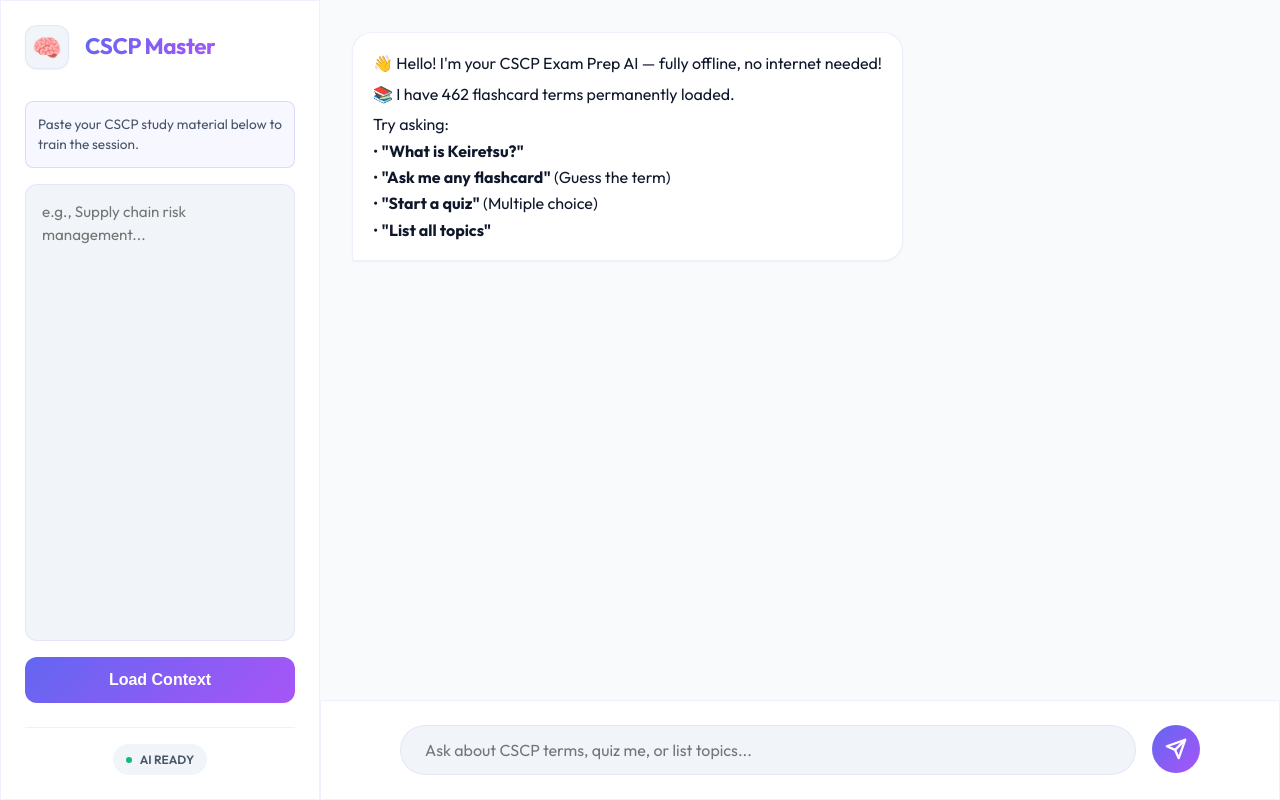
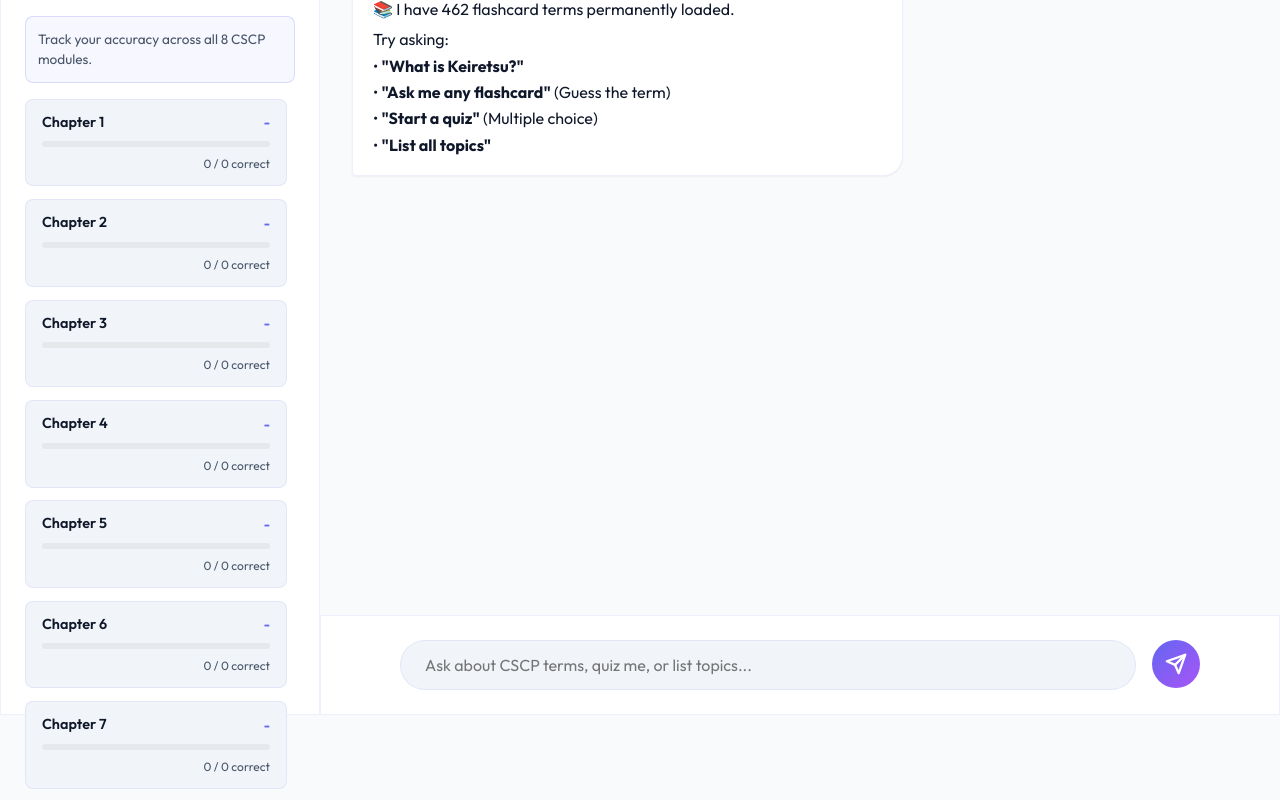
Before and after one commit to Kajalmotki/CSCP-, a React (Vite) app: page / in a window 1280 px wide. Built offline with nearby package versions, Linux system fonts and the light colour scheme.

Commit message:
feat: Replace Sidebar with persistent Graphical Progress Tracker

```diff
--- a/src/App.jsx
+++ b/src/App.jsx
@@ -1,14 +1,45 @@
-import React, { useState } from 'react';
+import React, { useState, useEffect } from 'react';
 import Sidebar from './components/Sidebar';
 import ChatArea from './components/ChatArea';
 import { CSCP_PERMANENT_KNOWLEDGE } from './data/csc_permanent_data';
 import './App.css';
 
+const INITIAL_STATS = Array.from({ length: 8 }, (_, i) => ({
+  chapter: i + 1,
+  total: 0,
+  correct: 0
+}));
+
 function App() {
   const [cscpContext, setCscpContext] = useState('');
   const [isSidebarOpen, setIsSidebarOpen] = useState(false);
 
+  // Persistent Quiz Stats tracking
+  const [quizStats, setQuizStats] = useState(() => {
+    const saved = localStorage.getItem('cscp_quiz_stats');
+    return saved ? JSON.parse(saved) : INITIAL_STATS;
+  });
+
+  useEffect(() => {
+    localStorage.setItem('cscp_quiz_stats', JSON.stringify(quizStats));
+  }, [quizStats]);
+
   const toggleSidebar = () => setIsSidebarOpen(!isSidebarOpen);
+
+  const handleQuizResult = (chapter, isCorrect) => {
+    if (!chapter || chapter < 1 || chapter > 8) return;
+
+    setQuizStats(prevStats => prevStats.map(stat => {
+      if (stat.chapter === chapter) {
+        return {
+          ...stat,
+          total: stat.total + 1,
+          correct: stat.correct + (isCorrect ? 1 : 0)
+        };
+      }
+      return stat;
+    }));
+  };
 
   return (
     <div className="app-container">
@@ -28,10 +59,12 @@
         onDataSave={setCscpContext}
         isOpen={isSidebarOpen}
         onClose={() => setIsSidebarOpen(false)}
+        quizStats={quizStats}
       />
       <ChatArea
         cscpContext={cscpContext}
         permanentKnowledge={CSCP_PERMANENT_KNOWLEDGE}
+        onQuizResult={handleQuizResult}
       />
 
       {isSidebarOpen && <div className="sidebar-overlay" onClick={() => setIsSidebarOpen(false)}></div>}
--- a/src/components/ChatArea.jsx
+++ b/src/components/ChatArea.jsx
@@ -2,7 +2,7 @@
 import { generateLocalResponse, evaluateQuizAnswer, generateQuizQuestion } from '../utils/localAI';
 import './ChatArea.css';
 
-const ChatArea = ({ cscpContext }) => {
+const ChatArea = ({ cscpContext, permanentKnowledge, onQuizResult }) => {
     const [messages, setMessages] = useState([
         {
             id: 1,
@@ -41,6 +41,10 @@
             if (quizState?.active) {
                 const evalResult = evaluateQuizAnswer(userText, quizState);
                 responseText = evalResult.text;
+
+                if (evalResult.chapter) {
+                    onQuizResult?.(evalResult.chapter, evalResult.isCorrect);
+                }
 
                 if (evalResult.newState === 'continue') {
                     // Generate the next question immediately after providing the answer feedback
--- a/src/components/Sidebar.css
+++ b/src/components/Sidebar.css
@@ -62,41 +62,81 @@
     line-height: 1.5;
 }
 
-.data-input {
-    flex: 1;
+.tracker-container {
+    display: flex;
+    flex-direction: column;
+    gap: 0.8rem;
+    overflow-y: auto;
+    padding-right: 0.5rem;
+}
+
+/* Scrollbar styling for the tracker container */
+.tracker-container::-webkit-scrollbar {
+    width: 4px;
+}
+
+.tracker-container::-webkit-scrollbar-track {
+    background: transparent;
+}
+
+.tracker-container::-webkit-scrollbar-thumb {
+    background: var(--glass-border);
+    border-radius: 4px;
+}
+
+.chapter-stat {
     background: var(--bg-tertiary);
     border: 1px solid var(--glass-border);
-    border-radius: var(--radius-md);
-    padding: 1rem;
-    color: var(--text-primary);
-    font-family: inherit;
-    font-size: 0.95rem;
-    resize: none;
-    transition: all var(--transition-fast);
-    line-height: 1.5;
+    border-radius: var(--radius-sm);
+    padding: 0.75rem 1rem;
+    display: flex;
+    flex-direction: column;
+    gap: 0.5rem;
+    transition: transform var(--transition-fast);
 }
 
-.data-input:focus {
-    outline: none;
-    border-color: var(--accent-primary);
-    background: white;
-    box-shadow: 0 0 0 4px rgba(99, 102, 241, 0.1);
+.chapter-stat:hover {
+    transform: translateY(-2px);
+    box-shadow: var(--shadow-sm);
 }
 
-.save-btn {
-    background: var(--accent-gradient);
-    color: white;
-    border: none;
-    border-radius: var(--radius-md);
-    padding: 0.875rem;
-    font-weight: 600;
-    font-size: 1rem;
-    cursor: pointer;
-    transition: all var(--transition-normal);
+.stat-header {
+    display: flex;
+    justify-content: space-between;
+    align-items: center;
 }
 
-.save-btn.saved {
-    background: linear-gradient(135deg, #10b981, #059669);
+.chapter-name {
+    font-size: 0.9rem;
+    font-weight: 600;
+    color: var(--text-primary);
+}
+
+.accuracy-text {
+    font-size: 0.85rem;
+    font-weight: 700;
+    color: var(--accent-primary);
+}
+
+.progress-bar-bg {
+    width: 100%;
+    height: 6px;
+    background: rgba(0, 0, 0, 0.05);
+    /* or slightly darker for dark mode */
+    border-radius: 4px;
+    overflow: hidden;
+}
+
+.progress-fill {
+    height: 100%;
+    border-radius: 4px;
+    transition: width 0.5s ease-out, background-color 0.3s;
+}
+
+.stat-details {
+    font-size: 0.75rem;
+    color: var(--text-secondary);
+    text-align: right;
 }
 
 .sidebar-footer {
--- a/src/components/Sidebar.jsx
+++ b/src/components/Sidebar.jsx
@@ -1,28 +1,14 @@
-import React, { useState } from 'react';
+import React from 'react';
 import './Sidebar.css';
 
-const Sidebar = ({ onDataSave, isOpen, onClose }) => {
-  const [data, setData] = useState('');
-  const [isSaved, setIsSaved] = useState(false);
-
-  const handleSave = () => {
-    if (data.trim()) {
-      onDataSave(data);
-      setIsSaved(true);
-      setTimeout(() => {
-        setIsSaved(false);
-        if (window.innerWidth <= 768) onClose();
-      }, 1500);
-    }
-  };
-
+const Sidebar = ({ isOpen, onClose, quizStats = [] }) => {
   return (
     <aside className={`sidebar glass-panel ${isOpen ? 'open' : ''}`}>
       <div className="sidebar-header">
         <div className="logo flex-center">
-          <span className="logo-icon">🧠</span>
+          <span className="logo-icon">📈</span>
         </div>
-        <h1 className="sidebar-title text-gradient">CSCP Master</h1>
+        <h1 className="sidebar-title text-gradient">Your Progress</h1>
         <button className="close-sidebar" onClick={onClose}>
           <svg width="24" height="24" viewBox="0 0 24 24" fill="none" stroke="currentColor" strokeWidth="2" strokeLinecap="round" strokeLinejoin="round">
             <line x1="18" y1="6" x2="6" y2="18"></line>
@@ -33,22 +19,34 @@
 
       <div className="sidebar-content">
         <div className="info-box">
-          <p>Paste your CSCP study material below to train the session.</p>
+          <p>Track your accuracy across all 8 CSCP modules.</p>
         </div>
 
-        <textarea
-          className="data-input"
-          placeholder="e.g., Supply chain risk management..."
-          value={data}
-          onChange={(e) => setData(e.target.value)}
-        ></textarea>
-
-        <button
-          className={`save-btn ${isSaved ? 'saved' : ''} hover-glow`}
-          onClick={handleSave}
-        >
-          {isSaved ? 'Context Loaded ✓' : 'Load Context'}
-        </button>
+        <div className="tracker-container">
+          {quizStats.map((stat) => {
+            const accuracy = stat.total > 0 ? Math.round((stat.correct / stat.total) * 100) : 0;
+            return (
+              <div key={stat.chapter} className="chapter-stat">
+                <div className="stat-header">
+                  <span className="chapter-name">Chapter {stat.chapter}</span>
+                  <span className="accuracy-text">{stat.total > 0 ? `${accuracy}%` : '-'}</span>
+                </div>
+                <div className="progress-bar-bg">
+                  <div
+                    className="progress-fill"
+                    style={{
+                      width: `${stat.total > 0 ? accuracy : 0}%`,
+                      backgroundColor: accuracy > 80 ? '#10b981' : accuracy > 50 ? '#f59e0b' : '#ef4444'
+                    }}
+                  ></div>
+                </div>
+                <div className="stat-details">
+                  {stat.correct} / {stat.total} correct
+                </div>
+              </div>
+            );
+          })}
+        </div>
       </div>
 
       <div className="sidebar-footer">
--- a/src/utils/localAI.js
+++ b/src/utils/localAI.js
@@ -64,8 +64,12 @@
 };
 
 export const generateQuizQuestion = (type) => {
-    const randomIndex = Math.floor(Math.random() * CSCP_PERMANENT_KNOWLEDGE.length);
+    const totalItems = CSCP_PERMANENT_KNOWLEDGE.length;
+    const randomIndex = Math.floor(Math.random() * totalItems);
     const correctItem = CSCP_PERMANENT_KNOWLEDGE[randomIndex];
+
+    // Estimate Chapter (1 to 8) based on even distribution of 462 terms
+    const chapter = Math.floor((randomIndex / totalItems) * 8) + 1;
 
     let responseText = '';
 
@@ -77,7 +81,8 @@
             state: {
                 active: true,
                 type: 'guess',
-                correctTerm: correctItem.term
+                correctTerm: correctItem.term,
+                chapter: chapter
             }
         };
     }
@@ -86,7 +91,7 @@
         // Get 3 random wrong options
         const options = [correctItem.term];
         while (options.length < 4) {
-            const wrongIndex = Math.floor(Math.random() * CSCP_PERMANENT_KNOWLEDGE.length);
+            const wrongIndex = Math.floor(Math.random() * totalItems);
             const wrongTerm = CSCP_PERMANENT_KNOWLEDGE[wrongIndex].term;
             if (!options.includes(wrongTerm)) {
                 options.push(wrongTerm);
@@ -112,6 +117,7 @@
                 type: 'mcq',
                 correctTerm: correctItem.term,
                 correctLetter: correctLabel,
+                chapter: chapter,
                 options: options.map((opt, i) => ({ letter: labels[i], term: opt }))
             }
         };
@@ -125,7 +131,9 @@
     if (normUser === 'stop' || normUser === 'exit' || normUser === 'quit') {
         return {
             text: "🛑 Quiz stopped. You can ask me questions normally or start another quiz anytime!",
-            newState: null
+            newState: null,
+            isCorrect: null,
+            chapter: null
         };
     }
 
@@ -150,7 +158,9 @@
     if (isCorrect) {
         return {
             text: `✅ **Correct!** The answer was **${quizState.correctTerm}**.\n\nLet's do another one!`,
-            newState: 'continue' // Signal front-end to auto-generate next
+            newState: 'continue', // Signal front-end to auto-generate next
+            isCorrect: true,
+            chapter: quizState.chapter
         };
     } else {
         let feedback = `❌ **Not quite.** The correct answer was **${quizState.correctTerm}**.\n\n`;
@@ -166,7 +176,9 @@
 
         return {
             text: feedback,
-            newState: 'continue'
+            newState: 'continue',
+            isCorrect: false,
+            chapter: quizState.chapter
         };
     }
 };
```
